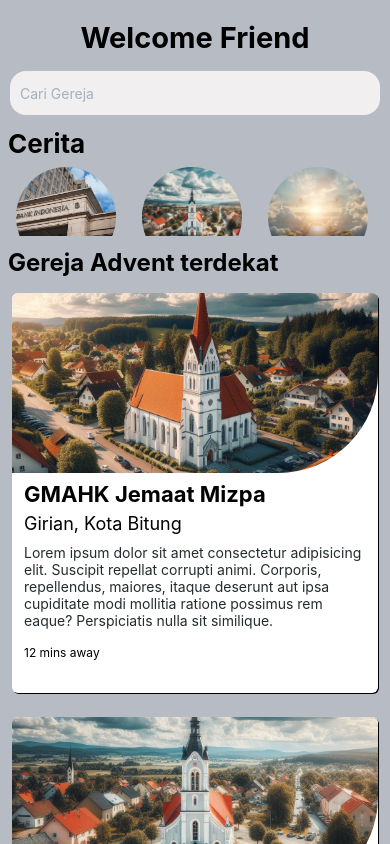
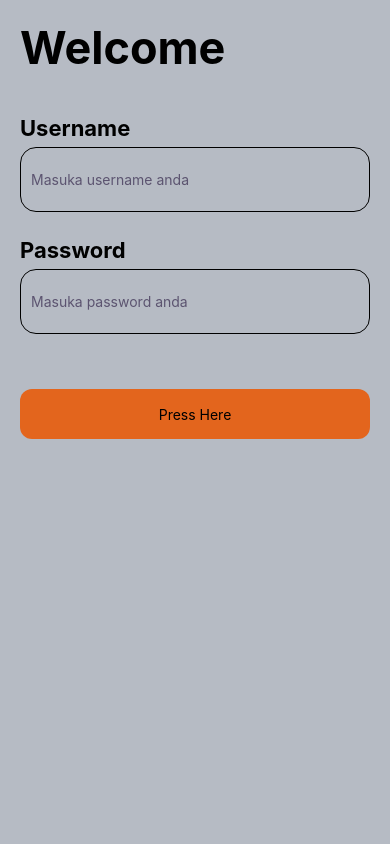
Before and after one commit to AndreasTopuh/TabunganKu, a React Native app: screen / in a window 390 px wide. Built offline with nearby package versions, Linux system fonts and the light colour scheme.

Commit message:
add tugas#3

```diff
--- a/App.tsx
+++ b/App.tsx
@@ -13,16 +13,18 @@ import FlatCards from './components/FlatCards';
 import ElevatedCards from './components/ElevatedCards';
 import FancyCard from './components/FancyCard';
 import AppPro from './components/AppPro';
-import Tugas1 from './components/Tugas1';
+import Tugas1 from './components/App';
 import FooterBar from './components/FooterBar';
+import SignInPage from './components/excercise#3';
 // import Home from './components/Home'
 
 function App() {
   return (
     <SafeAreaView style={styles.container}>
       <ScrollView>
+        <SignInPage/>
 
-        {/* <Home/> */}
+        {/* <Home/>
         <Text style={{
           fontSize: 29,
           textAlign: 'center',
@@ -33,18 +35,18 @@ function App() {
           // color: 'white', // BEGIN: Added color property
         }}>
           Welcome Friend
-        </Text>
-        <TextInput
+        </Text> */}
+        {/* <TextInput
           style={styles.search}
           placeholder="Cari Gereja"
           placeholderTextColor={'#A4B0BD'}
-        />
+        /> */}
         {/* <FlatCards /> */}
         {/* <ElevatedCards /> */}
         {/* <AppPro /> */}
-        <Tugas1 />
-        <FancyCard />
-        <FooterBar />
+        {/* <Tugas1 /> */}
+        {/* <FancyCard /> */}
+        {/* <FooterBar /> */}
 
       </ScrollView>
     </SafeAreaView>
--- /dev/null
+++ b/components/App.tsx
@@ -0,0 +1,107 @@
+import React from 'react';
+import {
+  View,
+  Text,
+  Image,
+  TextInput,
+  StyleSheet,
+  ScrollView
+} from 'react-native';
+
+export const gambar = [
+  {
+    id: 1,
+    url: {
+      uri: 'https://assets.rappler.com/612F469A6EA84F6BAE882D2B94A4B421/img/C2BCF1621941415F835FE0B0587D2690/bank-indonesia-20171208_C2BCF1621941415F835FE0B0587D2690.jpg',
+    },
+    title: 'Bank Indonesia',
+  },
+  {
+    id: 2,
+    url: {
+      uri: 'https://i.pinimg.com/originals/37/39/dc/3739dc3030f436978e5e538903a54ca9.jpg',
+    },
+    title: 'Gereja dari depan',
+  },
+  {
+    id: 3,
+    url: {
+      uri: 'https://1.bp.blogspot.com/-duzxzituX_o/T1jVP63u8EI/AAAAAAAAAg0/TGbGGtXqvwo/s1600/IMG_1486.JPG',
+    },
+    title: 'Jalan menuju',
+  },
+  {
+    id: 4,
+    url: {
+      uri: 'https://3.bp.blogspot.com/-7OUOP7XIOpU/VUMtpDEW1DI/AAAAAAAAF8Y/p4RjAFiYrhU/s1600/kayutangan.jpg',
+    },
+    title: 'Gereja dari samping',
+  },
+];
+
+export default function Tugas2() {
+  return (
+    <View style={styles.container}>
+      <Text
+        style={{
+          fontSize: 26,
+          fontWeight: 'bold',
+          color: '#FFFFFF' // Set text color to white
+        }}>
+        Cerita
+      </Text>
+      <ScrollView horizontal={true}>
+        {gambar.map(item => {
+          return (
+            <View style={styles.imageCard} key={item.id}>
+              <Image source={item.url} style={styles.image} />
+
+              <Text style={styles.titleStyle}>{item.title}</Text>
+            </View>
+          );
+        })}
+      </ScrollView>
+      <TextInput
+        style={styles.search}
+        placeholder="Cari Gereja"
+        placeholderTextColor={'#A4B0BD'}
+      />
+    </View>
+  );
+}
+
+const styles = StyleSheet.create({
+  container: {
+    flex: 1,
+    backgroundColor: '#2F363F',
+    padding: 8,
+  },
+  imageCard: {
+    margin: 8,
+  },
+  image: {
+    width: 100,
+    height: 100,
+    marginRight: 10,
+    borderRadius: 100,
+  },
+
+  titleStyle: {
+    fontSize: 10,
+    textAlign: 'center',
+    marginTop: 6,
+    fontStyle: 'italic',
+    marginRight: 15,
+    color: '#FFFFFF'
+  },
+  search: {
+    height: 44,
+    backgroundColor: '#F1EFEF',
+    borderRadius: 16,
+    marginTop: 16,
+    marginBottom: 5,
+    marginHorizontal: 10,
+    paddingLeft: 10,
+    color: '#2F363F',
+  }
+});
--- a/components/Tugas1.jsx
+++ /dev/null
@@ -1,78 +0,0 @@
-import React from 'react';
-import {View, Text, Image, StyleSheet, ScrollView} from 'react-native';
-
-export const gambar = [
-  {
-    id: 1,
-    url: require('../public/bi.jpg'),
-    title: 'Bank Indonesia',
-  },
-  {
-    id: 2,
-    url: require('../public/church2.jpg'),
-    title: 'Gereja dari depan',
-  },
-  {
-    id: 3,
-    url: require('../public/heaven.jpg'),
-    title: 'Jalan menuju',
-  },
-  {
-    id: 4,
-    url: require('../public/church1.jpg'),
-    title: 'Gereja dari samping',
-  },
-];
-
-export default function Tugas1() {
-  return (
-    <View style={styles.container}>
-      <Text
-        style={{
-          fontSize: 26,
-          fontWeight: 'bold',
-          // color: '#000000'
-        }}>
-        Cerita
-      </Text>
-      <ScrollView
-        horizontal={true}
-        >
-        {gambar.map(item => {
-          return (
-            <View style={styles.imageCard} key={item.id}>
-              <Image source={item.url} style={styles.image} />
-
-              <Text style={styles.titleStyle}>{item.title}</Text>
-            </View>
-          );
-        })}
-      </ScrollView>
-    </View>
-  );
-}
-
-const styles = StyleSheet.create({
-  container: {
-    flex: 1,
-    backgroundColor: 'light',
-    padding: 8,
-  },
-  imageCard: {
-    margin: 8,
-  },
-  image: {
-    width: 100,
-    height: 100,
-    marginRight: 10,
-    borderRadius: 100,
-  },
-
-  titleStyle: {
-    fontSize: 10,
-    textAlign: 'center',
-    marginTop: 6,
-    fontStyle: 'italic',
-    marginRight: 15,
-  },
-});
--- /dev/null
+++ b/components/excercise#3.tsx
@@ -0,0 +1,102 @@
+import React from 'react';
+import {
+    StyleSheet,
+    Text,
+    TouchableOpacity,
+    View,
+    TextInput,
+    ScrollView
+} from 'react-native';
+
+export default function Tugas3() {
+
+    return (
+        <View style={[styles.container]}>
+            <Text
+                style={{
+                    fontSize: 45,
+                    fontWeight: 'bold',
+                    color: 'black', // Set text color to white
+                    paddingLeft: 10,
+                    marginVertical: 20,
+                    paddingBottom: 20,
+                }}>
+                Welcome
+            </Text>
+
+            <View>
+                <Text
+                    style={{
+                        fontSize: 22,
+                        fontWeight: 'bold',
+                        color: 'black', // Set text color to white
+                        paddingLeft: 10,
+                    }}>
+                    Username
+                </Text>
+                <TextInput
+                    style={styles.search}
+                    placeholder="Masuka username anda"
+                    placeholderTextColor={'#5C5470'}
+                />
+            </View>
+
+            <View style={styles.password}>
+                <Text
+                    style={{
+                        fontSize: 22,
+                        fontWeight: 'bold',
+                        color: 'black', // Set text color to white
+                        paddingLeft: 10,
+                    }}>
+                    Password
+                </Text>
+                <TextInput
+                    style={styles.search}
+                    placeholder="Masuka password anda"
+                    placeholderTextColor={'#5C5470'}
+                />
+            </View>
+            <TouchableOpacity style={styles.button}>
+                <Text>Press Here</Text>
+            </TouchableOpacity>
+        </View>
+    );
+}
+
+const styles = StyleSheet.create({
+    container: {
+        flex: 1,
+        justifyContent: 'center',
+        paddingHorizontal: 10,
+    },
+    button: {
+        alignItems: 'center',
+        backgroundColor: '#E3651D',
+        padding: 10,
+        marginTop: 50,
+        borderRadius: 12,
+        height: 50,
+        justifyContent: 'center',
+        marginHorizontal: 10,
+
+    },
+    countContainer: {
+        alignItems: 'center',
+        padding: 10,
+    },
+    search: {
+        height: 65,
+        borderRadius: 16,
+        marginTop: 6,
+        marginBottom: 5,
+        marginHorizontal: 10,
+        paddingLeft: 10,
+        color: '#2F363F',
+        borderColor: 'black',
+        borderWidth: 1,
+    },
+    password: {
+        marginTop: 20,
+    },
+});
```
